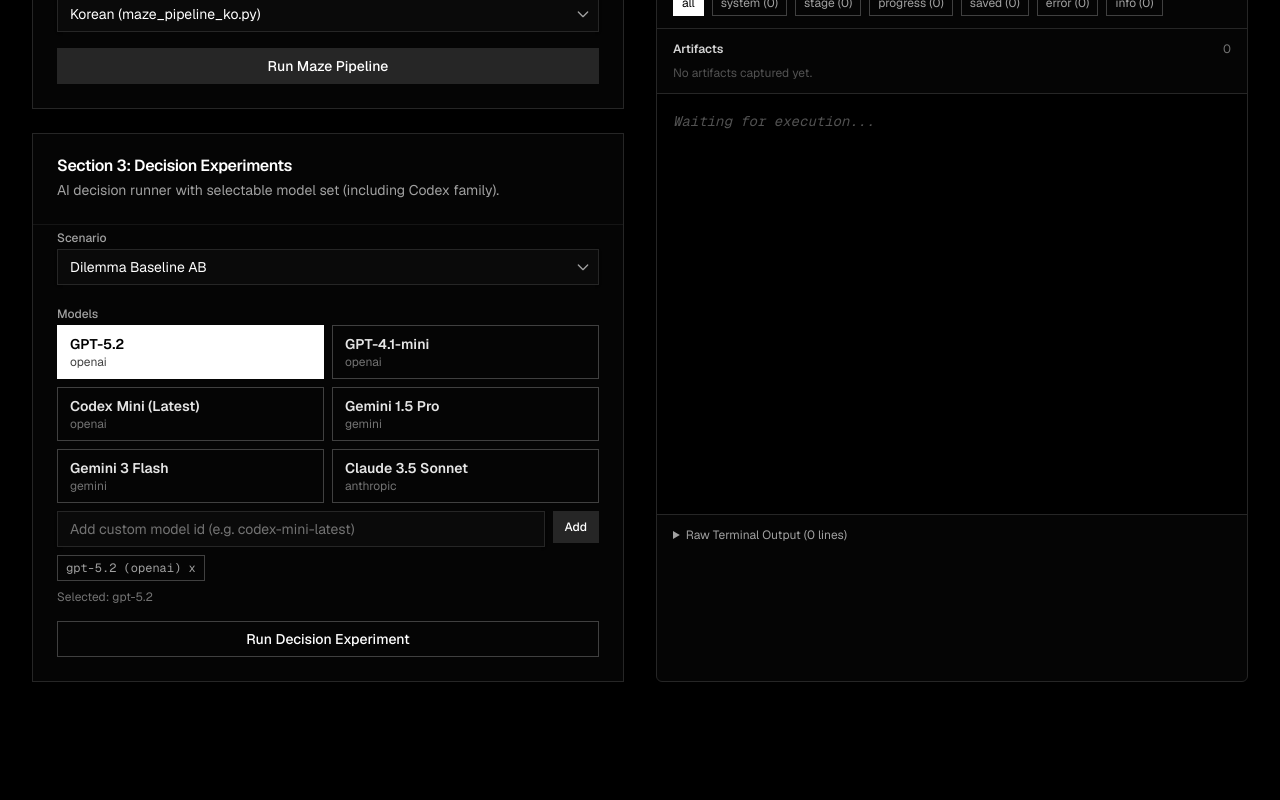
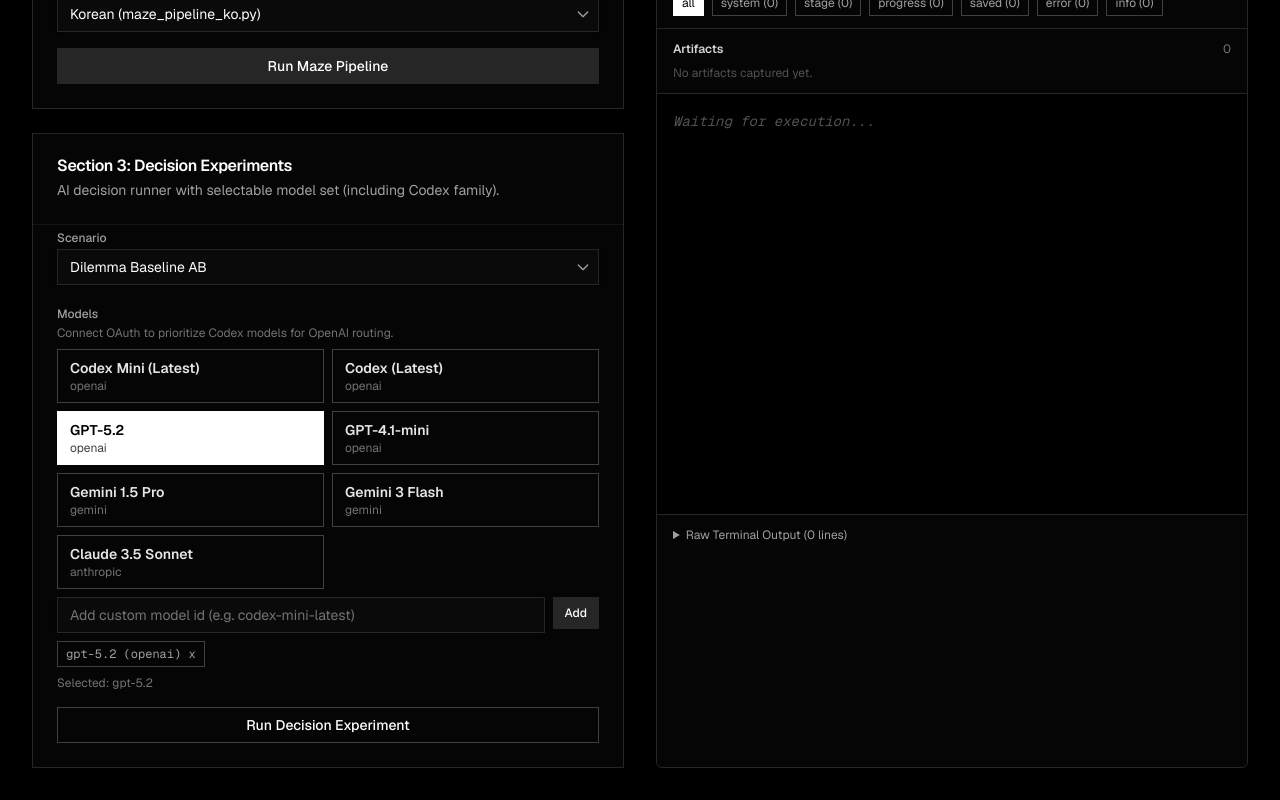
Before and after one commit to cmubig/safety-not-found-404, a Next.js app in the folder safety-not-found-404-codebase/apps/dashboard/: page /app in a window 1280 px wide. Shown: the part 712-1512 px from the top of the page. Before the commit the page ends 1426 px from the top, so only its background shows below. Built offline with nearby package versions, Linux system fonts and the light colour scheme.

Commit message:
fix: prioritize codex models in oauth decision mode

```diff
--- a/safety-not-found-404-codebase/apps/dashboard/src/app/app/page.tsx
+++ b/safety-not-found-404-codebase/apps/dashboard/src/app/app/page.tsx
@@ -51,13 +51,16 @@ type RunProgress = {
 };
 
 const DECISION_MODEL_OPTIONS: DecisionModelOption[] = [
+  { value: "codex-mini-latest", label: "Codex Mini (Latest)", provider: "openai" },
+  { value: "codex-latest", label: "Codex (Latest)", provider: "openai" },
   { value: "gpt-5.2", label: "GPT-5.2", provider: "openai" },
   { value: "gpt-4.1-mini", label: "GPT-4.1-mini", provider: "openai" },
-  { value: "codex-mini-latest", label: "Codex Mini (Latest)", provider: "openai" },
   { value: "gemini-1.5-pro", label: "Gemini 1.5 Pro", provider: "gemini" },
   { value: "gemini-3-flash-preview", label: "Gemini 3 Flash", provider: "gemini" },
   { value: "claude-3-5-sonnet-20241022", label: "Claude 3.5 Sonnet", provider: "anthropic" },
 ];
+
+const OAUTH_DEFAULT_DECISION_MODELS = ["codex-mini-latest"];
 
 const FEED_KIND_STYLE: Record<FeedKind, string> = {
   system: "border-neutral-700 text-neutral-200",
@@ -343,6 +346,28 @@ export default function Dashboard() {
     };
     checkAuth();
   }, []);
+
+  useEffect(() => {
+    if (!authStatus) return;
+    setDecModels((prev) => {
+      // Keep user-selected set intact; only replace legacy default.
+      if (prev.length === 1 && prev[0] === "gpt-5.2") {
+        return [...OAUTH_DEFAULT_DECISION_MODELS];
+      }
+      return prev;
+    });
+  }, [authStatus]);
+
+  const decisionModelOptions = useMemo(() => {
+    if (!authStatus) return DECISION_MODEL_OPTIONS;
+
+    const preferred = new Set(OAUTH_DEFAULT_DECISION_MODELS);
+    return [...DECISION_MODEL_OPTIONS].sort((a, b) => {
+      const aScore = preferred.has(a.value) ? 0 : 1;
+      const bScore = preferred.has(b.value) ? 0 : 1;
+      return aScore - bScore;
+    });
+  }, [authStatus]);
 
   const handleChatGPTConnect = async () => {
     try {
@@ -756,8 +781,17 @@ export default function Dashboard() {
 
               <div className="space-y-2">
                 <label className="text-xs font-medium text-neutral-400">Models</label>
+                {authStatus ? (
+                  <p className="text-xs text-neutral-500">
+                    OAuth mode active: Codex models are prioritized and recommended.
+                  </p>
+                ) : (
+                  <p className="text-xs text-neutral-500">
+                    Connect OAuth to prioritize Codex models for OpenAI routing.
+                  </p>
+                )}
                 <div className="grid grid-cols-1 sm:grid-cols-2 gap-2">
-                  {DECISION_MODEL_OPTIONS.map((option) => {
+                  {decisionModelOptions.map((option) => {
                     const selected = decModels.includes(option.value);
                     return (
                       <button
```
